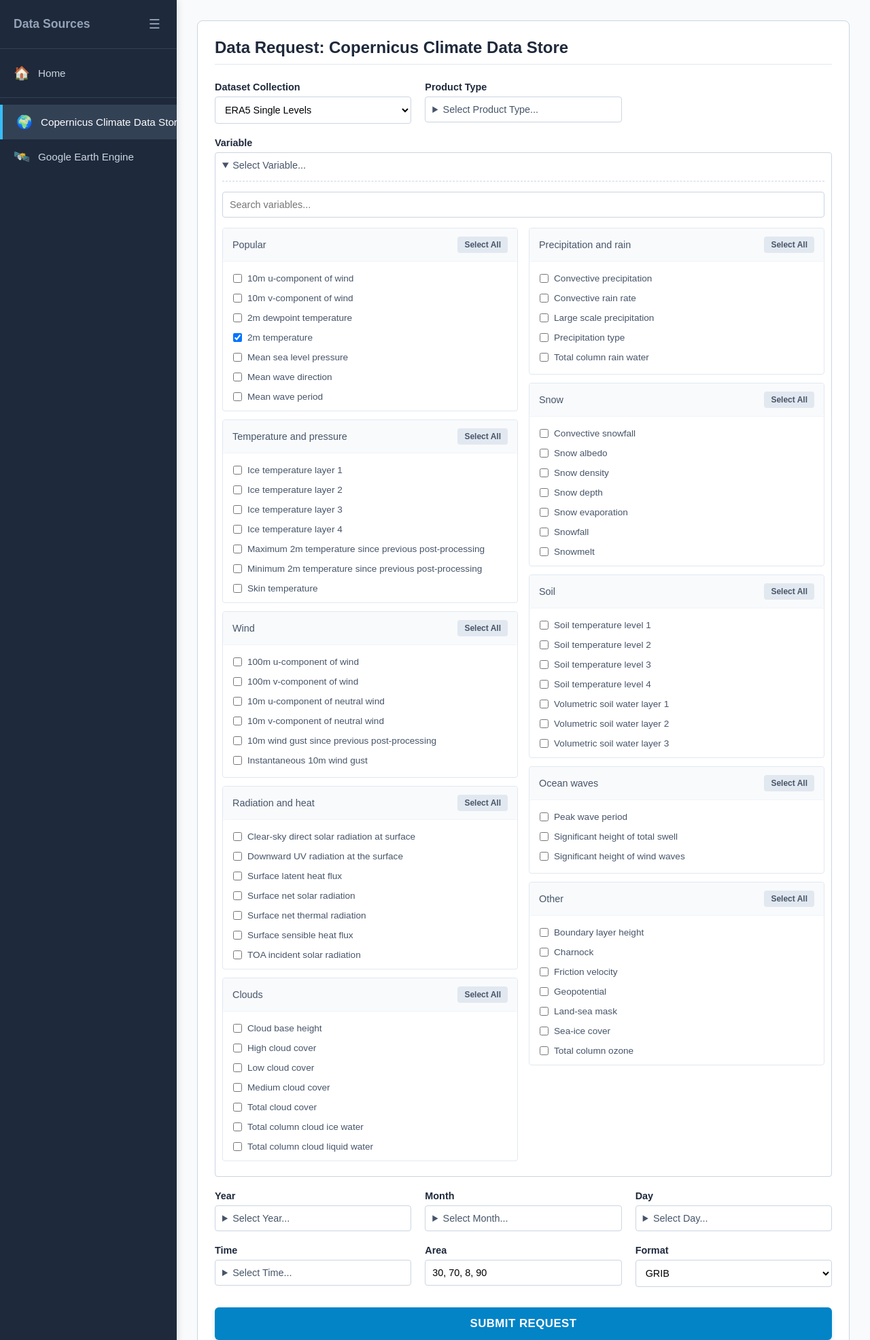
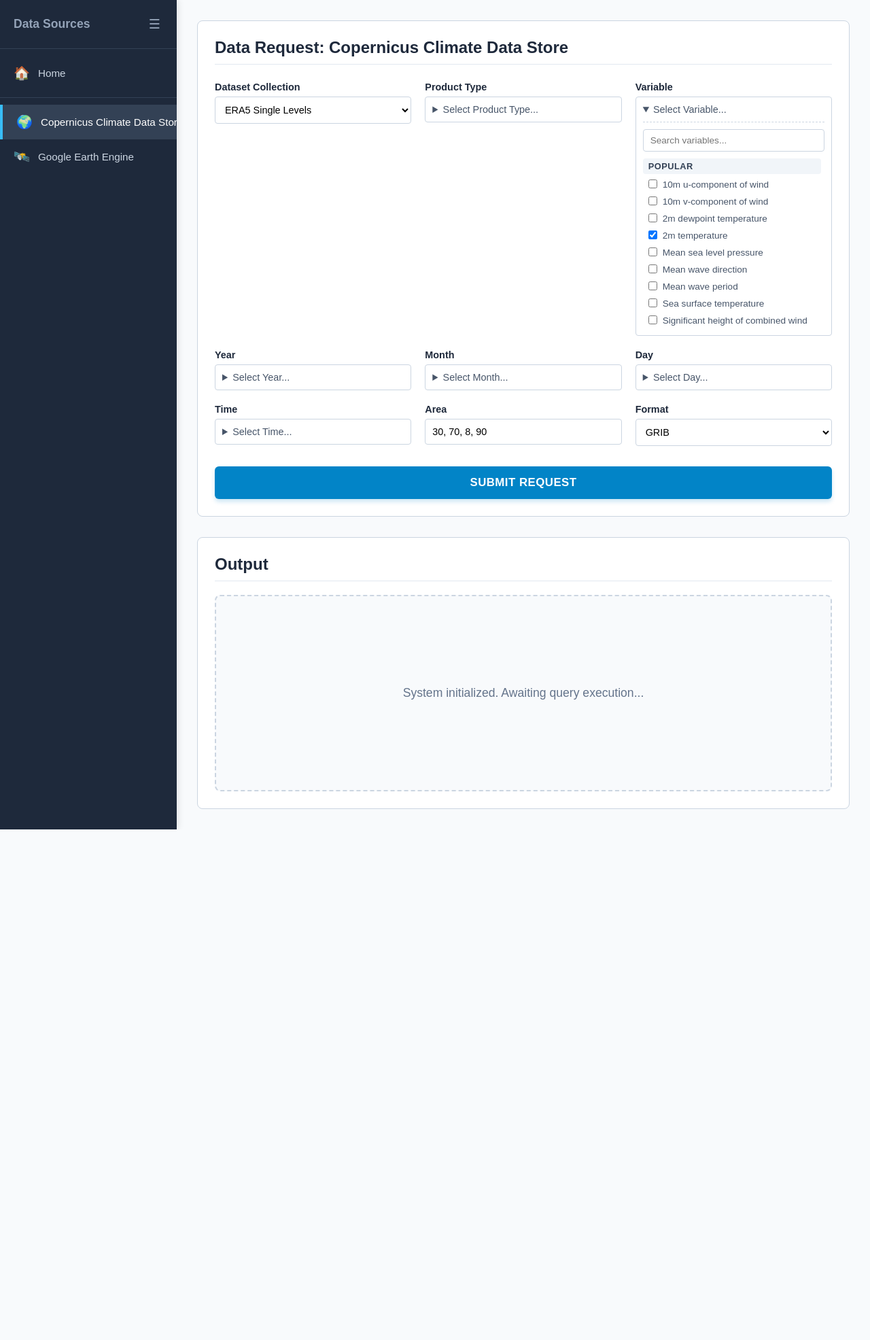
Before and after one commit to AnshulPrasad/climate-change, a Django app: page /copernicus/ in a window 1280 px wide, after a click that opens the changed part. Shown: the top 1971 px of the page at 68% size. After the commit the page ends 1220 px from the top, so only its background shows below. Run offline with Django 5.2, Linux system fonts and the light colour scheme; parts of the project's set-up code (start-up, migrations or seed data) failed here and were passed over.

Commit message:
This update also introduces a refined search behavior that automatically hides category headers if all their variables are filtered out.

```diff
--- a/django_app/hf_space/templates/hf_space/providers/copernicus_form.html
+++ b/django_app/hf_space/templates/hf_space/providers/copernicus_form.html
@@ -1,59 +1,60 @@
 <style>
     .form-group { display: flex; flex-direction: column; gap: 6px; }
     .field-label { font-weight: 600; color: #1e293b; font-size: 0.9rem; }
-    .full-width-grid-item { grid-column: 1 / -1; } /* Forces large items to span all columns in the grid */
+
+    /* Standard Inputs */
     .standard-input input, .standard-input select { width: 100%; padding: 10px; border: 1px solid #cbd5e1; border-radius: 4px; font-size: 0.9rem; background-color: #fff; }
 
     /* Dropdown Wrappers */
     .checkbox-dropdown { border: 1px solid #cbd5e1; border-radius: 4px; background: #fff; padding: 10px; }
     .checkbox-dropdown summary { cursor: pointer; font-size: 0.9rem; color: #475569; font-weight: 500; outline: none; }
     .checkbox-dropdown summary:hover { color: #0284c7; }
-    .checkbox-dropdown ul { list-style: none; padding: 10px 0 0 0; margin: 0; max-height: 150px; overflow-y: auto; }
-    .checkbox-dropdown ul li { margin: 6px 0; font-size: 0.85rem; }
 
-    /* Categorized Variable Layout */
-    .variable-dropdown-content { margin-top: 15px; padding-top: 15px; border-top: 1px dashed #cbd5e1; }
-    .variable-search-box { width: 100%; padding: 10px; border: 1px solid #cbd5e1; border-radius: 4px; margin-bottom: 15px; font-size: 0.9rem; }
-    .variable-columns-container { column-count: 2; column-gap: 16px; width: 100%; }
-    @media (max-width: 900px) { .variable-columns-container { column-count: 1; } }
-    .category-accordion { border: 1px solid #e2e8f0; border-radius: 4px; margin-bottom: 12px; background-color: #ffffff; break-inside: avoid; display: inline-block; width: 100%; }
-    .category-summary { display: flex; justify-content: space-between; align-items: center; padding: 12px 14px; cursor: pointer; font-weight: 600; color: #334155; background-color: #f8fafc; border-radius: 4px; }
-    .btn-select-all { background: #e2e8f0; border: none; padding: 5px 10px; border-radius: 4px; font-size: 0.75rem; cursor: pointer; color: #475569; font-weight: bold; }
-    .btn-select-all:hover { background: #cbd5e1; color: #0f172a; }
-    .checkbox-grid { display: grid; grid-template-columns: repeat(auto-fill, minmax(200px, 1fr)); gap: 10px; padding: 15px; border-top: 1px solid #f1f5f9; max-height: 220px; overflow-y: auto; }
+    /* Standard Multiple Choice List */
+    .checkbox-dropdown > ul { list-style: none; padding: 10px 0 0 0; margin: 0; max-height: 200px; overflow-y: auto; }
+    .checkbox-dropdown > ul li { margin: 6px 0; font-size: 0.85rem; }
+
+    /* Categorized Variable List (Vertical Layout) */
+    .variable-dropdown-content { margin-top: 10px; padding-top: 10px; border-top: 1px dashed #cbd5e1; }
+    .variable-search-box { width: 100%; padding: 8px 10px; border: 1px solid #cbd5e1; border-radius: 4px; margin-bottom: 10px; font-size: 0.85rem; }
+
+    .variable-list-container { max-height: 250px; overflow-y: auto; padding-right: 5px; }
+    .category-group { margin-bottom: 12px; }
+    .category-title { font-weight: 600; font-size: 0.8rem; color: #334155; margin-bottom: 6px; background: #f1f5f9; padding: 4px 8px; border-radius: 4px; text-transform: uppercase; letter-spacing: 0.5px; }
+    .category-list { list-style: none; padding: 0 0 0 8px; margin: 0; }
+    .checkbox-list-item { margin-bottom: 6px; }
     .checkbox-item { display: flex; align-items: flex-start; gap: 8px; font-size: 0.85rem; color: #475569; cursor: pointer; line-height: 1.4; }
-    .checkbox-item input { margin-top: 3px; }
+    .checkbox-item input { margin-top: 2px; }
 </style>
 
 {% for field in form %}
-    <div class="form-group {% if field.field.widget.attrs.is_categorized or field.name == 'variable' %}full-width-grid-item{% endif %}">
+    <!-- Removed full-width-grid-item so it falls naturally into the standard column layout -->
+    <div class="form-group">
         <label class="field-label" for="{{ field.id_for_label }}">{{ field.label }}</label>
 
         {% if field.field.widget.attrs.is_categorized %}
 
             <details class="checkbox-dropdown">
-                <!-- Removed the hardcoded arrow here -->
                 <summary>Select {{ field.label }}...</summary>
 
                 <div class="variable-dropdown-content">
                     <input type="text" class="variable-search-box" id="variable-search" placeholder="Search variables..." onkeyup="filterVariables()">
 
-                    <div class="variable-columns-container" id="variable-accordion-container">
+                    <div class="variable-list-container">
                         {% for category, choices in field.field.choices %}
-                            <details class="category-accordion" open>
-                                <summary class="category-summary">
-                                    <span>{{ category }}</span>
-                                    <button type="button" class="btn-select-all" onclick="toggleCategory(event, this)">Select All</button>
-                                </summary>
-                                <div class="checkbox-grid">
+                            <div class="category-group">
+                                <div class="category-title">{{ category }}</div>
+                                <ul class="category-list">
                                     {% for val, label in choices %}
-                                        <label class="checkbox-item" data-search-target="{{ label|lower }}">
-                                            <input type="checkbox" name="{{ field.name }}" value="{{ val }}" {% if val in field.value %}checked{% endif %}>
-                                            <span>{{ label }}</span>
-                                        </label>
+                                        <li class="checkbox-list-item" data-search-target="{{ label|lower }}">
+                                            <label class="checkbox-item">
+                                                <input type="checkbox" name="{{ field.name }}" value="{{ val }}" {% if val in field.value %}checked{% endif %}>
+                                                <span>{{ label }}</span>
+                                            </label>
+                                        </li>
                                     {% endfor %}
-                                </div>
-                            </details>
+                                </ul>
+                            </div>
                         {% endfor %}
                     </div>
                 </div>
@@ -61,7 +62,6 @@
 
         {% elif field.widget_type == 'checkboxselectmultiple' %}
             <details class="checkbox-dropdown">
-                <!-- Removed the hardcoded arrow here -->
                 <summary>Select {{ field.label }}...</summary>
                 {{ field }}
             </details>
@@ -78,18 +78,19 @@
 {% endfor %}
 
 <script>
-    function toggleCategory(event, button) {
-        event.preventDefault(); event.stopPropagation();
-        const grid = button.closest('details').querySelector('.checkbox-grid');
-        const checkboxes = grid.querySelectorAll('input[type="checkbox"]');
-        const allChecked = Array.from(checkboxes).every(cb => cb.checked);
-        checkboxes.forEach(cb => cb.checked = !allChecked);
-        button.textContent = allChecked ? 'Select All' : 'Deselect All';
-    }
     function filterVariables() {
         const query = document.getElementById('variable-search').value.toLowerCase();
-        document.querySelectorAll('.checkbox-item').forEach(item => {
-            item.style.display = item.getAttribute('data-search-target').includes(query) ? 'flex' : 'none';
+
+        // Filter individual items
+        document.querySelectorAll('.checkbox-list-item').forEach(item => {
+            const match = item.getAttribute('data-search-target').includes(query);
+            item.style.display = match ? 'block' : 'none';
+        });
+
+        // Hide entire category groups if all their items are filtered out
+        document.querySelectorAll('.category-group').forEach(group => {
+            const visibleItems = Array.from(group.querySelectorAll('.checkbox-list-item')).some(item => item.style.display !== 'none');
+            group.style.display = visibleItems ? 'block' : 'none';
         });
     }
 </script>
```
